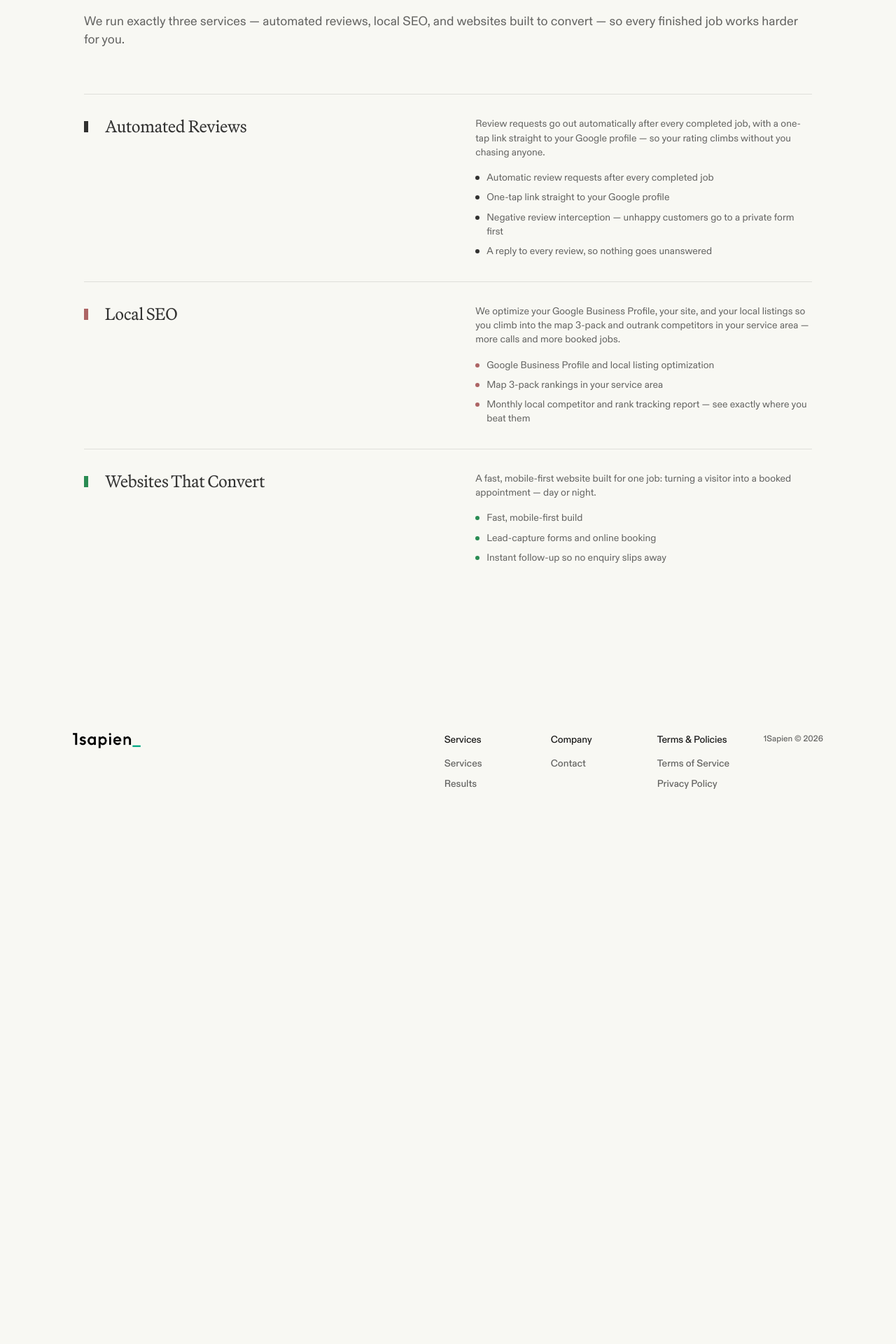
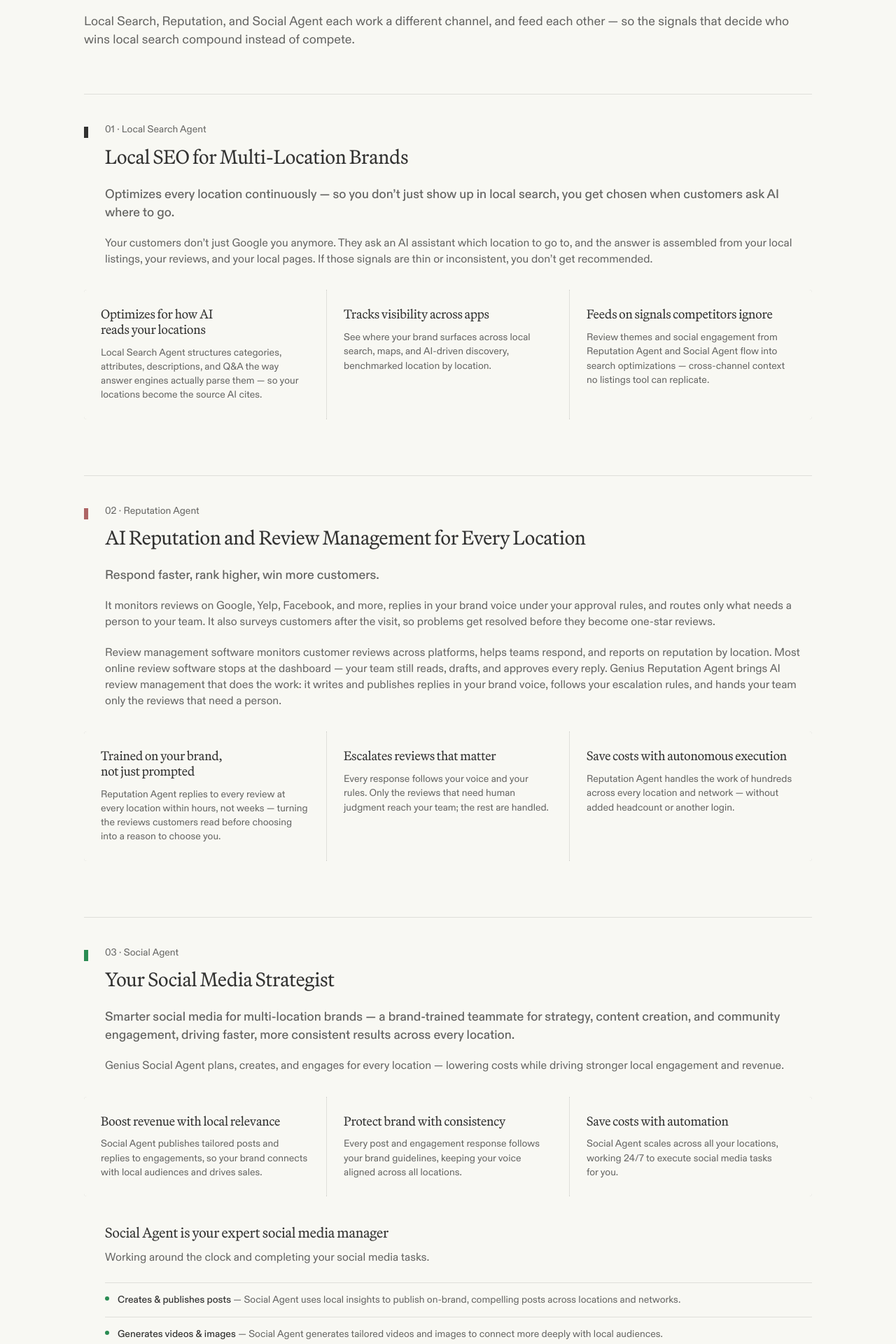
Before and after one commit to sukritx/1sapien-company, a Next.js app: page /products in a window 1280 px wide. Shown: the part 260-2180 px from the top of the page at 70% size. Before the commit the page ends 1453 px from the top, so only its background shows below. Built offline with nearby package versions, Linux system fonts and the light colour scheme.

Commit message:
feat: update product metadata and restructure ProductsSection for enhanced clarity and detail

```diff
--- a/src/app/products/page.tsx
+++ b/src/app/products/page.tsx
@@ -4,9 +4,9 @@
 import { ProductsSection } from "@/components/sites/1sapien-com-7e0a74f7/products-b2ce6bb6/ProductsSection";
 
 export const metadata: Metadata = {
-  title: "Local Growth Services - 1Sapien",
+  title: "Products - 1Sapien",
   description:
-    "Automated Google review requests, local SEO and map 3-pack rankings, and websites that turn visitors into booked jobs — for local businesses across the US and Europe.",
+    "Local Search, Reputation, and Social Agent — AI that optimizes every location for local search, AI recommendations, reviews, and social engagement across every location you run.",
 };
 
 export default function ProductsPage() {
--- a/src/components/sites/1sapien-com-7e0a74f7/products-b2ce6bb6/ProductsSection.tsx
+++ b/src/components/sites/1sapien-com-7e0a74f7/products-b2ce6bb6/ProductsSection.tsx
@@ -1,39 +1,124 @@
 import { Reveal } from "../shared/Reveal";
 
-const rows = [
+type Feature = {
+  title: string;
+  description: string;
+};
+
+type Product = {
+  eyebrow: string;
+  title: string;
+  color: string;
+  lead: string;
+  body: string[];
+  features: Feature[];
+  extra?: {
+    title: string;
+    lead: string;
+    items: Feature[];
+  };
+};
+
+const products: Product[] = [
   {
-    title: "Automated Reviews",
+    eyebrow: "Local Search Agent",
+    title: "Local SEO for Multi-Location Brands",
     color: "rgba(0, 0, 0, 0.8)",
+    lead: "Optimizes every location continuously — so you don’t just show up in local search, you get chosen when customers ask AI where to go.",
+    body: [
+      "Your customers don’t just Google you anymore. They ask an AI assistant which location to go to, and the answer is assembled from your local listings, your reviews, and your local pages. If those signals are thin or inconsistent, you don’t get recommended.",
+    ],
+    features: [
+      {
+        title: "Optimizes for how AI reads your locations",
         description:
-      "Review requests go out automatically after every completed job, with a one-tap link straight to your Google profile — so your rating climbs without you chasing anyone.",
-    includes: [
-      "Automatic review requests after every completed job",
-      "One-tap link straight to your Google profile",
-      "Negative review interception — unhappy customers go to a private form first",
-      "A reply to every review, so nothing goes unanswered",
+          "Local Search Agent structures categories, attributes, descriptions, and Q&A the way answer engines actually parse them — so your locations become the source AI cites.",
+      },
+      {
+        title: "Tracks visibility across apps",
+        description:
+          "See where your brand surfaces across local search, maps, and AI-driven discovery, benchmarked location by location.",
+      },
+      {
+        title: "Feeds on signals competitors ignore",
+        description:
+          "Review themes and social engagement from Reputation Agent and Social Agent flow into search optimizations — cross-channel context no listings tool can replicate.",
+      },
     ],
   },
   {
-    title: "Local SEO",
+    eyebrow: "Reputation Agent",
+    title: "AI Reputation and Review Management for Every Location",
     color: "rgb(173, 101, 101)",
+    lead: "Respond faster, rank higher, win more customers.",
+    body: [
+      "It monitors reviews on Google, Yelp, Facebook, and more, replies in your brand voice under your approval rules, and routes only what needs a person to your team. It also surveys customers after the visit, so problems get resolved before they become one-star reviews.",
+      "Review management software monitors customer reviews across platforms, helps teams respond, and reports on reputation by location. Most online review software stops at the dashboard — your team still reads, drafts, and approves every reply. Genius Reputation Agent brings AI review management that does the work: it writes and publishes replies in your brand voice, follows your escalation rules, and hands your team only the reviews that need a person.",
+    ],
+    features: [
+      {
+        title: "Trained on your brand, not just prompted",
         description:
-      "We optimize your Google Business Profile, your site, and your local listings so you climb into the map 3-pack and outrank competitors in your service area — more calls and more booked jobs.",
-    includes: [
-      "Google Business Profile and local listing optimization",
-      "Map 3-pack rankings in your service area",
-      "Monthly local competitor and rank tracking report — see exactly where you beat them",
+          "Reputation Agent replies to every review at every location within hours, not weeks — turning the reviews customers read before choosing into a reason to choose you.",
+      },
+      {
+        title: "Escalates reviews that matter",
+        description:
+          "Every response follows your voice and your rules. Only the reviews that need human judgment reach your team; the rest are handled.",
+      },
+      {
+        title: "Save costs with autonomous execution",
+        description:
+          "Reputation Agent handles the work of hundreds across every location and network — without added headcount or another login.",
+      },
     ],
   },
   {
-    title: "Websites That Convert",
+    eyebrow: "Social Agent",
+    title: "Your Social Media Strategist",
     color: "rgb(42, 140, 83)",
+    lead: "Smarter social media for multi-location brands — a brand-trained teammate for strategy, content creation, and community engagement, driving faster, more consistent results across every location.",
+    body: [
+      "Genius Social Agent plans, creates, and engages for every location — lowering costs while driving stronger local engagement and revenue.",
+    ],
+    features: [
+      {
+        title: "Boost revenue with local relevance",
         description:
-      "A fast, mobile-first website built for one job: turning a visitor into a booked appointment — day or night.",
-    includes: [
-      "Fast, mobile-first build",
-      "Lead-capture forms and online booking",
-      "Instant follow-up so no enquiry slips away",
+          "Social Agent publishes tailored posts and replies to engagements, so your brand connects with local audiences and drives sales.",
+      },
+      {
+        title: "Protect brand with consistency",
+        description:
+          "Every post and engagement response follows your brand guidelines, keeping your voice aligned across all locations.",
+      },
+      {
+        title: "Save costs with automation",
+        description:
+          "Social Agent scales across all your locations, working 24/7 to execute social media tasks for you.",
+      },
     ],
+    extra: {
+      title: "Social Agent is your expert social media manager",
+      lead: "Working around the clock and completing your social media tasks.",
+      items: [
+        {
+          title: "Creates & publishes posts",
+          description:
+            "Social Agent uses local insights to publish on-brand, compelling posts across locations and networks.",
+        },
+        {
+          title: "Generates videos & images",
+          description:
+            "Social Agent generates tailored videos and images to connect more deeply with local audiences.",
+        },
+        {
+          title: "Replies to engagements",
+          description:
+            "Social Agent responds to social engagements in your brand voice, escalating only exceptions for review.",
+        },
+      ],
+    },
   },
 ];
 
@@ -43,57 +128,105 @@
       <div className="mx-auto w-[min(100%_-_2rem,1040px)]">
         <Reveal>
           <h1 className="font-serif text-ink tracking-[-0.01em] text-balance text-[1.875rem] leading-[1.05] md:text-[2.125rem] lg:text-[2.375rem] text-ink/80">
-            Services
+            Products
           </h1>
         </Reveal>
         <Reveal delay={0.05}>
           <div className="mt-8 space-y-5">
             <p className="font-sans text-lg leading-[1.45] text-ink/60">
-              Local customers don’t compare you on quality alone. They compare what they
-              can see: your reviews, your ranking, and your website. That’s what decides
-              who gets the call.
+              Your customers don’t just compare you on quality anymore — they ask AI,
+              read reviews, and scroll their feed. We run three agents that turn every
+              location into one that gets found, recommended, and chosen.
             </p>
             <p className="font-sans text-lg leading-[1.45] text-ink/60">
-              We run exactly three services — automated reviews, local SEO, and websites
-              built to convert — so every finished job works harder for you.
+              Local Search, Reputation, and Social Agent each work a different channel,
+              and feed each other — so the signals that decide who wins local search
+              compound instead of compete.
             </p>
           </div>
         </Reveal>
-        <div className="mt-16">
-          {rows.map((row) => (
-            <Reveal key={row.title}>
-              <div className="grid grid-cols-1 gap-y-3 border-t border-ink/10 py-7 md:grid-cols-[1.13fr_1fr] md:items-start md:gap-x-4 md:py-8">
+
+        <div className="mt-16 space-y-16 md:space-y-20">
+          {products.map((product, index) => (
+            <Reveal key={product.title}>
+              <article className="border-t border-ink/10 pt-8 md:pt-10">
                 <div className="flex items-start gap-6">
                   <span
                     aria-hidden="true"
                     className="mt-1.5 h-4 w-1.5 shrink-0"
-                    style={{ backgroundColor: row.color }}
+                    style={{ backgroundColor: product.color }}
                   />
-                  <h3 className="font-serif text-ink tracking-[-0.01em] text-balance text-2xl leading-[1.15] min-w-0 flex-1 text-ink/80">
-                    {row.title}
+                  <div className="min-w-0 flex-1">
+                    <p className="font-sans text-sm leading-[1.45] text-ink/60">
+                      {String(index + 1).padStart(2, "0")} · {product.eyebrow}
+                    </p>
+                    <h2 className="mt-3 font-serif text-ink tracking-[-0.01em] text-balance text-2xl leading-[1.15] md:text-[1.75rem] text-ink/80">
+                      {product.title}
+                    </h2>
+                  </div>
+                </div>
+
+                <div className="mt-6 space-y-5 md:pl-[1.875rem]">
+                  <p className="font-sans text-lg leading-[1.45] text-ink/60 font-medium">
+                    {product.lead}
+                  </p>
+                  {product.body.map((paragraph) => (
+                    <p
+                      key={paragraph.slice(0, 24)}
+                      className="font-sans text-base leading-[1.45] text-ink/60"
+                    >
+                      {paragraph}
+                    </p>
+                  ))}
+                </div>
+
+                <div className="mt-8 grid grid-cols-1 gap-px overflow-hidden rounded-[4px] bg-ink/10 ring-1 ring-inset ring-ink/10 md:grid-cols-3">
+                  {product.features.map((feature) => (
+                    <div key={feature.title} className="bg-bg p-6">
+                      <h3 className="font-serif text-ink tracking-[-0.01em] text-balance text-lg leading-[1.2] text-ink/80">
+                        {feature.title}
                       </h3>
+                      <p className="mt-3 font-sans text-sm leading-[1.45] text-ink/60">
+                        {feature.description}
+                      </p>
                     </div>
-                <div>
-                  <p className="font-sans text-sm leading-[1.45] text-ink/60">
-                    {row.description}
+                  ))}
+                </div>
+
+                {product.extra ? (
+                  <div className="mt-10 md:pl-[1.875rem]">
+                    <h3 className="font-serif text-ink tracking-[-0.01em] text-balance text-xl leading-[1.2] text-ink/80">
+                      {product.extra.title}
+                    </h3>
+                    <p className="mt-3 font-sans text-base leading-[1.45] text-ink/60">
+                      {product.extra.lead}
                     </p>
-                  <ul className="mt-4 flex flex-col gap-2">
-                    {row.includes.map((item) => (
+                    <ul className="mt-6 flex flex-col gap-3">
+                      {product.extra.items.map((item) => (
                         <li
-                        key={item}
-                        className="flex gap-2.5 font-sans text-sm leading-[1.45] text-ink/60"
+                          key={item.title}
+                          className="flex gap-3 border-t border-ink/10 pt-3"
                         >
                           <span
                             aria-hidden="true"
                             className="mt-[7px] h-1.5 w-1.5 shrink-0 rounded-full"
-                          style={{ backgroundColor: row.color }}
+                            style={{ backgroundColor: product.color }}
                           />
-                        <span className="min-w-0">{item}</span>
+                          <span className="min-w-0">
+                            <span className="font-sans text-sm font-medium text-ink/80">
+                              {item.title}
+                            </span>
+                            <span className="font-sans text-sm leading-[1.45] text-ink/60">
+                              {" "}
+                              — {item.description}
+                            </span>
+                          </span>
                         </li>
                       ))}
                     </ul>
                   </div>
-              </div>
+                ) : null}
+              </article>
             </Reveal>
           ))}
         </div>
```
Lines whose indentation alone changed are shown as unchanged.
